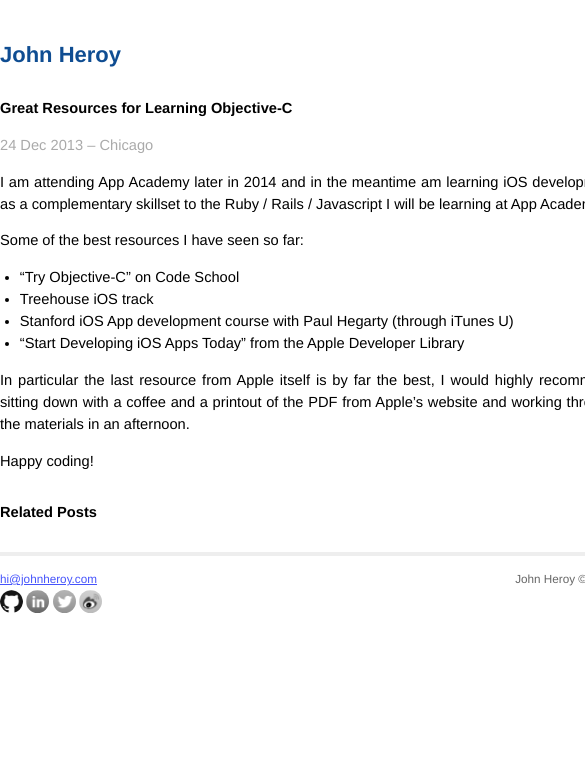
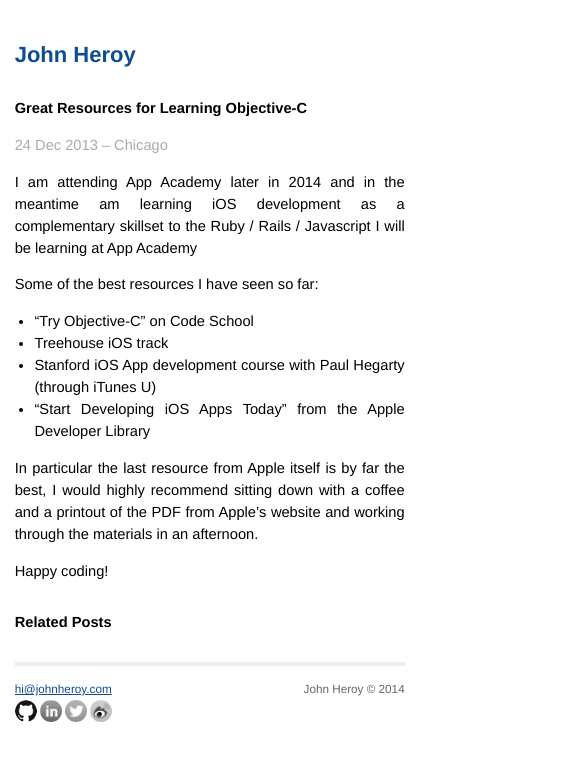
Before and after one commit to johnheroy/johnheroy.github.io, a plain HTML site: page _site/2013/12/24/great-resources-for-learning-objective-c.html in a window 390 px wide. Shown: the top 760 px of the page, 585 px wide, since content can reach past the window. Drawn offline with Linux system fonts and the light colour scheme.

Commit message:
Start responsive media queries

```diff
--- a/_site/css/screen.css
+++ /dev/null
@@ -1,209 +0,0 @@
-/*****************************************************************************/
-/*
-/* Common
-/*
-/*****************************************************************************/
-
-/* Global Reset */
-
-* {
-  margin: 0;
-  padding: 0;
-}
-
-html, body {
-  height: 100%;
-}
-
-body {
-  background-color: white;
-  font: 13.34px helvetica, arial, clean, sans-serif;
-  *font-size: small;
-  text-align: center;
-}
-
-h1, h2, h3, h4, h5, h6 {
-  font-size: 100%;
-}
-
-h1 {
-  margin-bottom: 1em;
-}
-
-p {
-  margin: 1em 0;
-}
-
-a {
-  color: #00a;
-}
-
-a:hover {
-  color: black;
-}
-
-a:visited {
-  color: #a0a;
-}
-
-table {
-  font-size: inherit;
-  font: 100%;
-}
-
-/*****************************************************************************/
-/*
-/* Home
-/*
-/*****************************************************************************/
-
-ul.posts {
-  list-style-type: none;
-  margin-bottom: 2em;
-}
-
-  ul.posts li {
-    line-height: 1.75em;
-  }
-
-  ul.posts span {
-    color: #aaa;
-    font-family: Monaco, "Courier New", monospace;
-    font-size: 80%;
-  }
-
-/*****************************************************************************/
-/*
-/* Site
-/*
-/*****************************************************************************/
-
-.site {
-  font-size: 110%;
-  text-align: justify;
-  width: 42em;
-  margin: 3em auto 2em auto;
-  line-height: 1.5em;
-}
-
-.title {
-  color: #0F4D92;
-  font-weight: bold;
-  margin-bottom: 2em;
-}
-
-  .site .title a {
-    color: #0F4D92;
-    text-decoration: none;
-  }
-
-  .site .title a:hover {
-    color: black;
-  }
-
-  .site .title a.extra {
-    color: #aaa;
-    text-decoration: none;
-    margin-left: 1em;
-  }
-
-  .site .title a.extra:hover {
-    color: black;
-  }
-
-  .site .meta {
-    color: #aaa;
-  }
-
-  .site .footer {
-    font-size: 80%;
-    color: #666;
-    border-top: 4px solid #eee;
-    margin-top: 2em;
-    overflow: hidden;
-  }
-
-    .site .footer .contact {
-      float: left;
-      margin-right: 3em;
-    }
-
-    .site .footer #copyright {
-      float: right;
-    }
-
-      .site .footer .contact a {
-        color: #4654fb;
-      }
-
-      .site .footer .contact a:hover {
-        color: #5f6bfc;
-      }
-
-        .site .footer .contact a img {
-          filter: url(filters.svg#grayscale); /* Firefox 3.5+ */
-          filter: gray; /* IE6-9 */
-          -webkit-filter: grayscale(1); /* Google Chrome & Safari 6+ */
-          height: 23px;
-          width: 23px;
-          border-radius: 11.5px;
-        }
-
-        .site .footer .contact a img:hover {
-          filter: none;
-          -webkit-filter: none;
-        }
-
-/*****************************************************************************/
-/*
-/* Posts
-/*
-/*****************************************************************************/
-
-#post {
-
-}
-
-  /* standard */
-
-  #post pre {
-    border: 1px solid #ddd;
-    background-color: #eef;
-    padding: 0 .4em;
-  }
-
-  #post ul,
-  #post ol {
-    margin-left: 1.35em;
-  }
-
-  #post code {
-    border: 1px solid #ddd;
-    background-color: #eef;
-    font-size: 85%;
-    padding: 0 .2em;
-  }
-
-    #post pre code {
-      border: none;
-    }
-
-  /* terminal */
-
-  #post pre.terminal {
-    border: 1px solid black;
-    background-color: #333;
-    color: white;
-  }
-
-  #post pre.terminal code {
-    background-color: #333;
-  }
-
-#related {
-  margin-top: 2em;
-}
-
-  #related h2 {
-    margin-bottom: 1em;
-  }
--- a/_site/css/style.css
+++ b/_site/css/style.css
@@ -85,7 +85,7 @@
 .site {
   font-size: 110%;
   text-align: justify;
-  width: 42em;
+  width: 600px;
   margin: 3em auto 2em auto;
   line-height: 1.5em;
 }
@@ -138,7 +138,7 @@
     }
 
       .site .footer .contact a {
-        color: #4654fb;
+        color: #0F4D92;
       }
 
       .site .footer .contact a:hover {
@@ -149,9 +149,9 @@
           filter: url(filters.svg#grayscale); /* Firefox 3.5+ */
           filter: gray; /* IE6-9 */
           -webkit-filter: grayscale(1); /* Google Chrome & Safari 6+ */
-          height: 23px;
-          width: 23px;
-          border-radius: 11.5px;
+          height: 22px;
+          width: 22px;
+          border-radius: 11px;
         }
 
         .site .footer .contact a img:hover {
@@ -212,3 +212,17 @@
   #related h2 {
     margin-bottom: 1em;
   }
+
+
+/* Mobile */
+
+@media (max-width: 640px) {
+
+  .site {
+    width: 100%;
+    margin: 3em 1em 2em 1em;
+  }
+
+
+
+}
--- a/css/screen.css
+++ /dev/null
@@ -1,209 +0,0 @@
-/*****************************************************************************/
-/*
-/* Common
-/*
-/*****************************************************************************/
-
-/* Global Reset */
-
-* {
-  margin: 0;
-  padding: 0;
-}
-
-html, body {
-  height: 100%;
-}
-
-body {
-  background-color: white;
-  font: 13.34px helvetica, arial, clean, sans-serif;
-  *font-size: small;
-  text-align: center;
-}
-
-h1, h2, h3, h4, h5, h6 {
-  font-size: 100%;
-}
-
-h1 {
-  margin-bottom: 1em;
-}
-
-p {
-  margin: 1em 0;
-}
-
-a {
-  color: #00a;
-}
-
-a:hover {
-  color: black;
-}
-
-a:visited {
-  color: #a0a;
-}
-
-table {
-  font-size: inherit;
-  font: 100%;
-}
-
-/*****************************************************************************/
-/*
-/* Home
-/*
-/*****************************************************************************/
-
-ul.posts {
-  list-style-type: none;
-  margin-bottom: 2em;
-}
-
-  ul.posts li {
-    line-height: 1.75em;
-  }
-
-  ul.posts span {
-    color: #aaa;
-    font-family: Monaco, "Courier New", monospace;
-    font-size: 80%;
-  }
-
-/*****************************************************************************/
-/*
-/* Site
-/*
-/*****************************************************************************/
-
-.site {
-  font-size: 110%;
-  text-align: justify;
-  width: 42em;
-  margin: 3em auto 2em auto;
-  line-height: 1.5em;
-}
-
-.title {
-  color: #0F4D92;
-  font-weight: bold;
-  margin-bottom: 2em;
-}
-
-  .site .title a {
-    color: #0F4D92;
-    text-decoration: none;
-  }
-
-  .site .title a:hover {
-    color: black;
-  }
-
-  .site .title a.extra {
-    color: #aaa;
-    text-decoration: none;
-    margin-left: 1em;
-  }
-
-  .site .title a.extra:hover {
-    color: black;
-  }
-
-  .site .meta {
-    color: #aaa;
-  }
-
-  .site .footer {
-    font-size: 80%;
-    color: #666;
-    border-top: 4px solid #eee;
-    margin-top: 2em;
-    overflow: hidden;
-  }
-
-    .site .footer .contact {
-      float: left;
-      margin-right: 3em;
-    }
-
-    .site .footer #copyright {
-      float: right;
-    }
-
-      .site .footer .contact a {
-        color: #4654fb;
-      }
-
-      .site .footer .contact a:hover {
-        color: #5f6bfc;
-      }
-
-        .site .footer .contact a img {
-          filter: url(filters.svg#grayscale); /* Firefox 3.5+ */
-          filter: gray; /* IE6-9 */
-          -webkit-filter: grayscale(1); /* Google Chrome & Safari 6+ */
-          height: 23px;
-          width: 23px;
-          border-radius: 11.5px;
-        }
-
-        .site .footer .contact a img:hover {
-          filter: none;
-          -webkit-filter: none;
-        }
-
-/*****************************************************************************/
-/*
-/* Posts
-/*
-/*****************************************************************************/
-
-#post {
-
-}
-
-  /* standard */
-
-  #post pre {
-    border: 1px solid #ddd;
-    background-color: #eef;
-    padding: 0 .4em;
-  }
-
-  #post ul,
-  #post ol {
-    margin-left: 1.35em;
-  }
-
-  #post code {
-    border: 1px solid #ddd;
-    background-color: #eef;
-    font-size: 85%;
-    padding: 0 .2em;
-  }
-
-    #post pre code {
-      border: none;
-    }
-
-  /* terminal */
-
-  #post pre.terminal {
-    border: 1px solid black;
-    background-color: #333;
-    color: white;
-  }
-
-  #post pre.terminal code {
-    background-color: #333;
-  }
-
-#related {
-  margin-top: 2em;
-}
-
-  #related h2 {
-    margin-bottom: 1em;
-  }
--- a/css/style.css
+++ b/css/style.css
@@ -85,7 +85,7 @@
 .site {
   font-size: 110%;
   text-align: justify;
-  width: 42em;
+  width: 600px;
   margin: 3em auto 2em auto;
   line-height: 1.5em;
 }
@@ -138,7 +138,7 @@
     }
 
       .site .footer .contact a {
-        color: #4654fb;
+        color: #0F4D92;
       }
 
       .site .footer .contact a:hover {
@@ -149,9 +149,9 @@
           filter: url(filters.svg#grayscale); /* Firefox 3.5+ */
           filter: gray; /* IE6-9 */
           -webkit-filter: grayscale(1); /* Google Chrome & Safari 6+ */
-          height: 23px;
-          width: 23px;
-          border-radius: 11.5px;
+          height: 22px;
+          width: 22px;
+          border-radius: 11px;
         }
 
         .site .footer .contact a img:hover {
@@ -212,3 +212,17 @@
   #related h2 {
     margin-bottom: 1em;
   }
+
+
+/* Mobile */
+
+@media (max-width: 640px) {
+
+  .site {
+    width: 100%;
+    margin: 3em 1em 2em 1em;
+  }
+
+
+
+}
```
